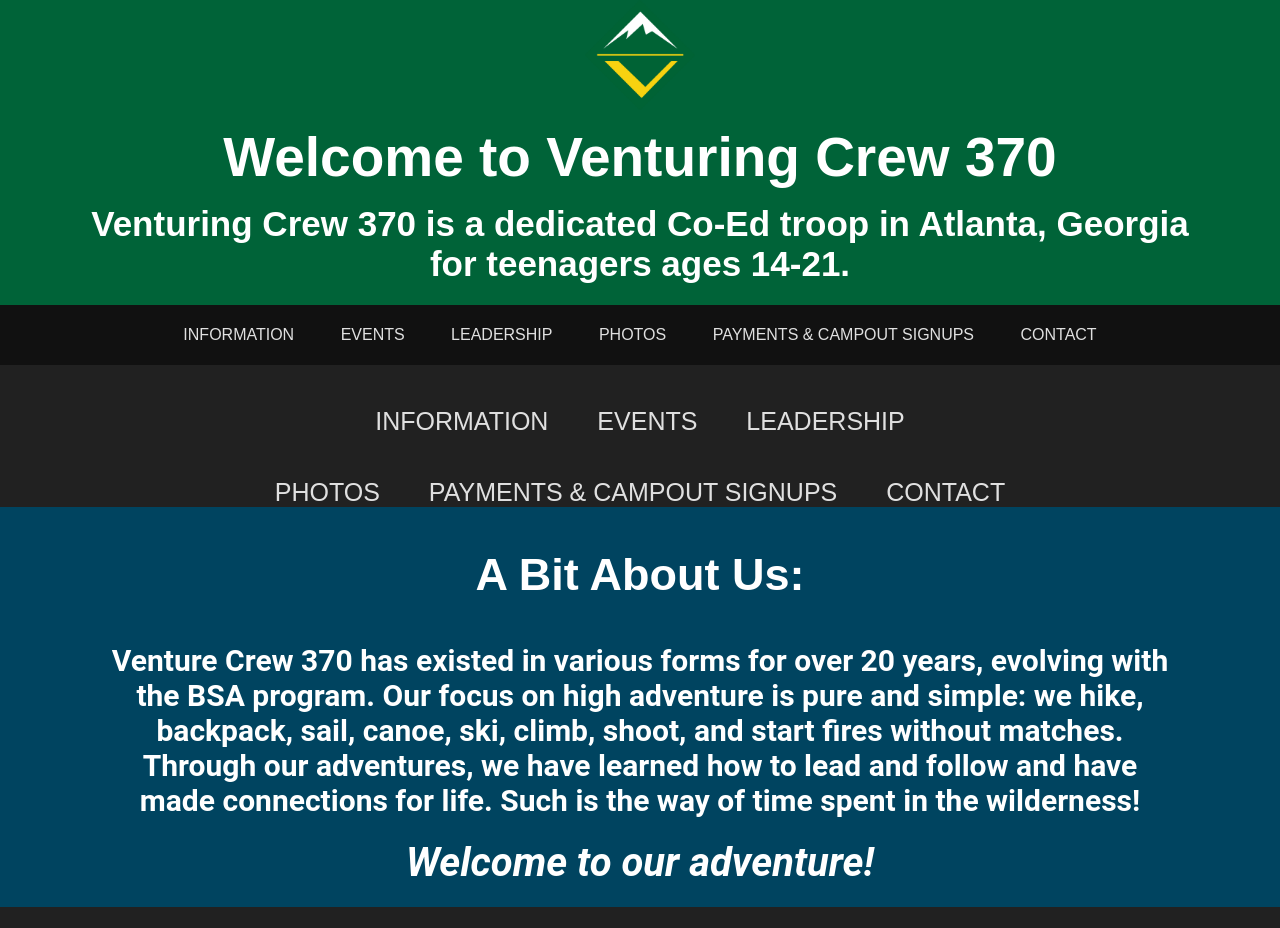
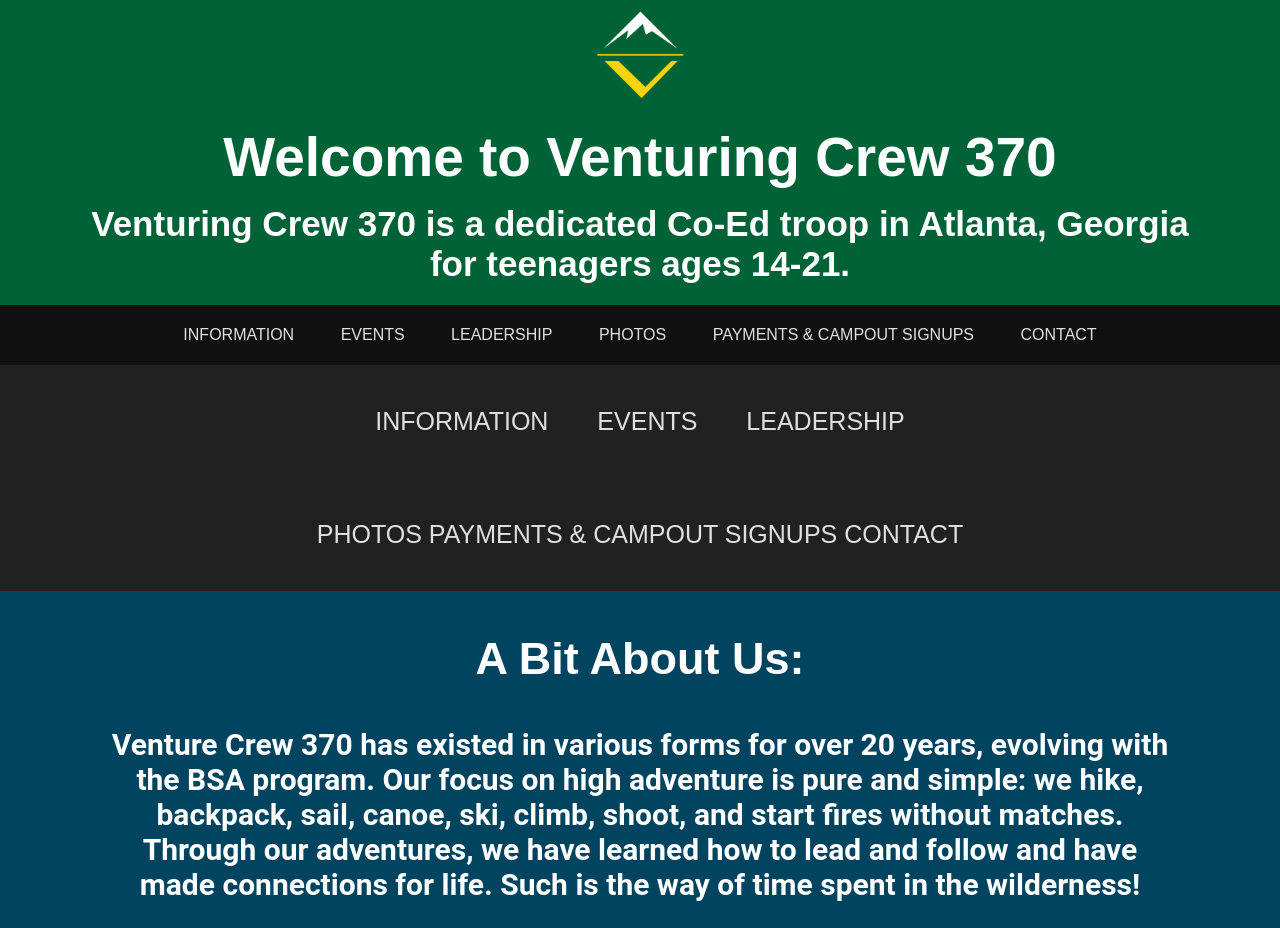
Before and after one commit to crew-370/Crew370, a Jekyll site: the page built from index.html, in a window 1280 px wide. Shown: the top 928 px of the page. Built offline with Jekyll 4.4.1, drawn with Linux system fonts in a browser that asks for light colours.

Commit message:
changed padding

```diff
--- a/styles/new-navbar.css
+++ b/styles/new-navbar.css
@@ -22,7 +22,7 @@
   text-transform: uppercase;
   font-size: 25px;
   font-family: "IBM Plex Sans", sans-serif;
-  padding: 0px 21px;
+  padding: 21px 0px;
 }
 
 .n-navbar-line1 a {
@@ -39,7 +39,7 @@
     color: var(--topnav-color);
     font-size: 25px;
     text-decoration: none;
-    padding: 0px 21px;
+    padding: 21px 0px;
     display: inline-block;
     text-transform: uppercase;
     text-align: center;
```
